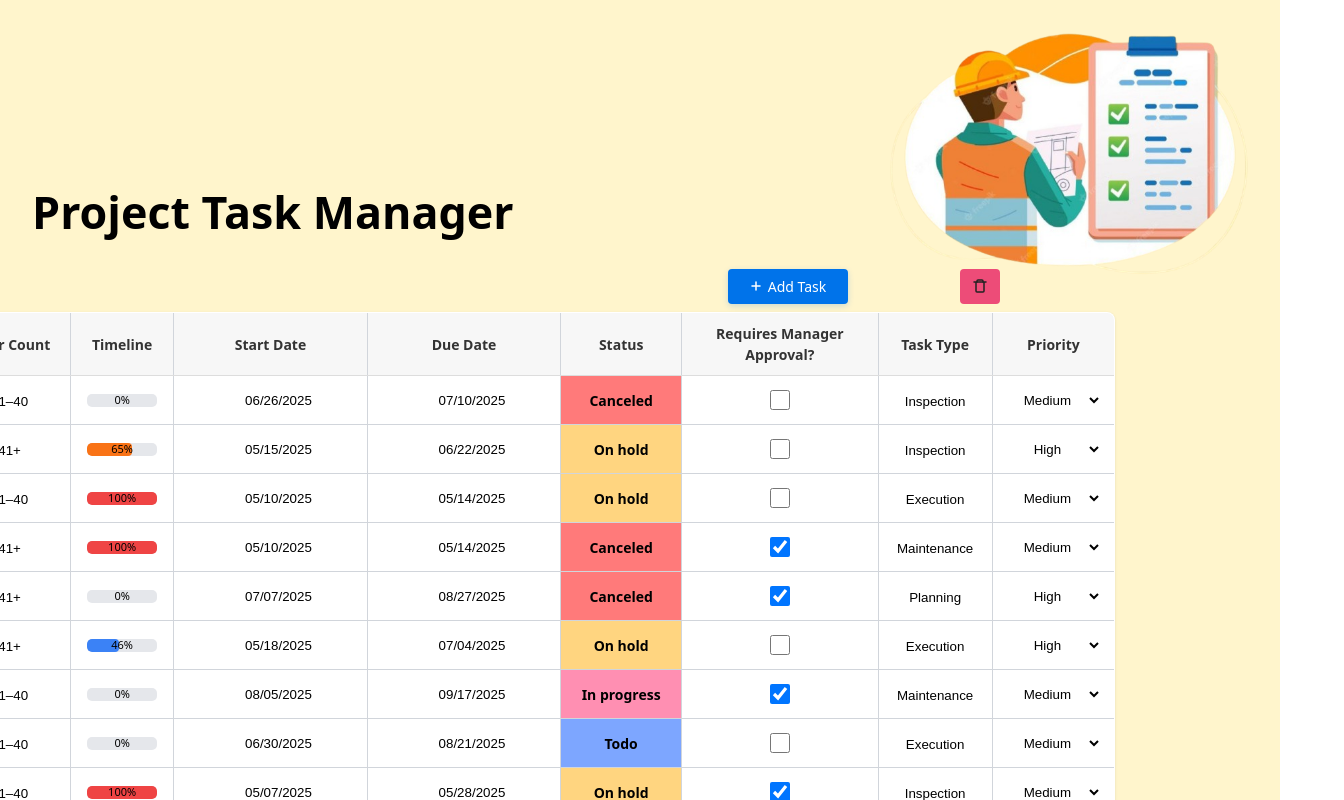
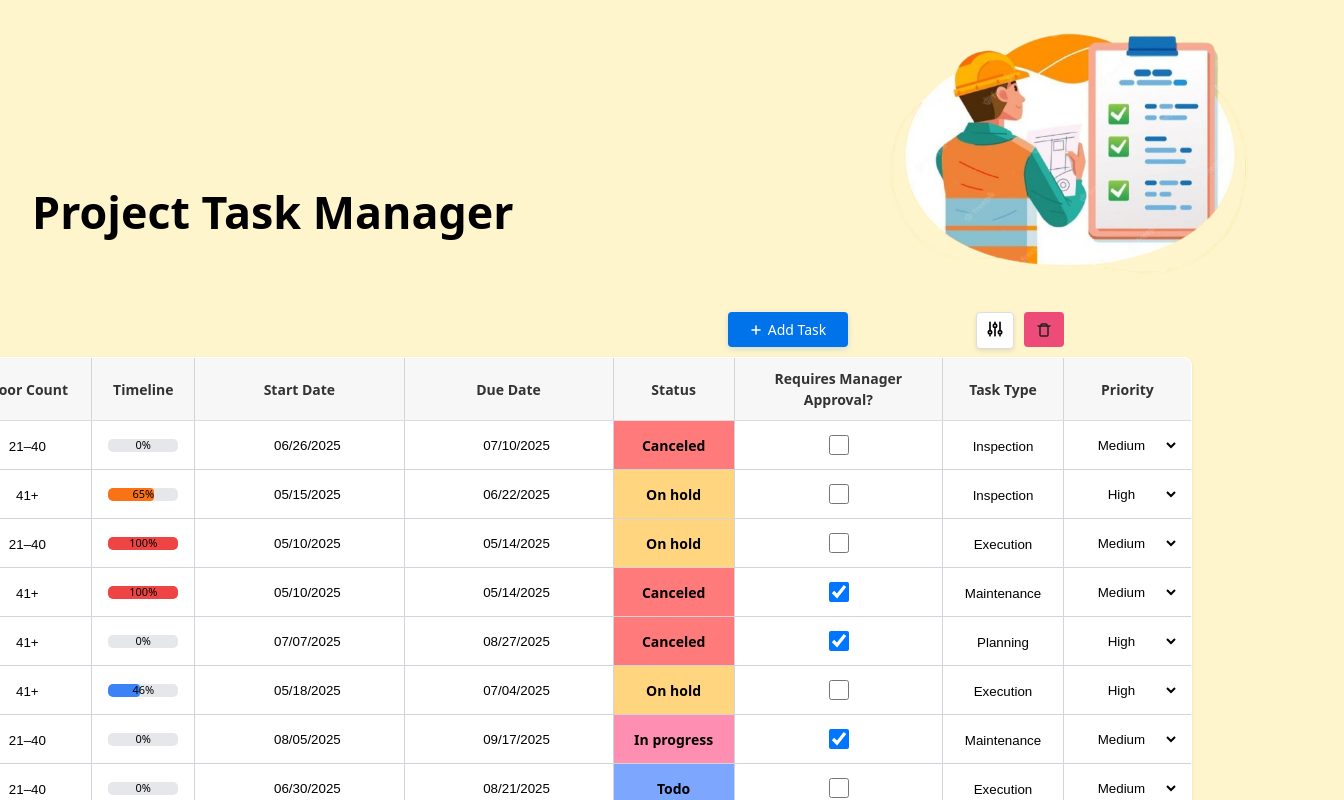
Before and after one commit to NeomiBashari/react-data-table-assignment, a React (Vite) app: page / in a window 1280 px wide. Shown: the top 800 px of the page, 1344 px wide, since content can reach past the window. Built offline with nearby package versions, Linux system fonts and the light colour scheme.

Commit message:
add column filter button to toggle visible table columns

```diff
--- a/package.json
+++ b/package.json
@@ -14,6 +14,7 @@
     "react": "^19.1.0",
     "react-datepicker": "^8.4.0",
     "react-dom": "^19.1.0",
+    "react-icons": "^5.5.0",
     "sass": "^1.89.1"
   },
   "devDependencies": {
--- a/src/components/addTaskButton/AddTaskButton.scss
+++ b/src/components/addTaskButton/AddTaskButton.scss
@@ -1,6 +1,6 @@
 .add-task-button {
   position: absolute;
-  top: 12.3rem;
+  top: 15rem;
   left: -8rem;
   background-color: #177fee;
   color: white;
--- /dev/null
+++ b/src/components/columnFilter/ColumnFilter.scss
@@ -0,0 +1,71 @@
+.column-filter {
+  position: relative;
+  display: inline-block;
+  font-family: 'Arial', sans-serif;
+}
+
+.filter-button {
+  background-color: white;
+  color: black;
+  border: 1px solid #ddd;
+  border-radius: 4px;
+  padding: 6px 8px;
+  cursor: pointer;
+  font-size: 14px;
+  font-weight: 500;
+  transition: background-color 0.2s, transform 0.2s;
+  box-shadow: 0 2px 4px rgba(0, 0, 0, 0.1);
+}
+
+.filter-button:hover {
+  background-color: #f0f0f0;
+  transform: translateY(-1px);
+}
+
+.filter-button svg {
+  color: black;
+}
+
+.filter-dropdown {
+  position: absolute;
+  top: 100%;
+  left: 0;
+  background-color: white;
+  border: 1px solid #ddd;
+  border-radius: 8px;
+  box-shadow: 0 8px 16px rgba(0, 0, 0, 0.1);
+  padding: 12px;
+  z-index: 1000;
+  width: 220px;
+  animation: fadeIn 0.3s ease-in-out;
+}
+
+.filter-option {
+  margin-bottom: 10px;
+  font-size: 14px;
+  color: #333;
+  display: flex;
+  align-items: center;
+  gap: 10px;
+}
+
+.filter-option:last-child {
+  margin-bottom: 0;
+}
+
+.filter-option input {
+  margin-right: 10px;
+  accent-color: #0073e6;
+  cursor: pointer;
+}
+
+@keyframes fadeIn {
+  from {
+    opacity: 0;
+    transform: translateY(-10px);
+  }
+  to {
+    opacity: 1;
+    transform: translateY(0);
+  }
+}
--- /dev/null
+++ b/src/components/columnFilter/ColumnFilter.tsx
@@ -0,0 +1,47 @@
+import React, { useState } from 'react';
+import { HiOutlineAdjustments } from 'react-icons/hi';
+import './ColumnFilter.scss';
+
+interface ColumnFilterProps {
+  headers: { key: string; label: string }[];
+  visibleColumns: Set<string>;
+  onToggleColumn: (key: string) => void;
+}
+
+const ColumnFilter: React.FC<ColumnFilterProps> = ({ headers, visibleColumns, onToggleColumn }) => {
+  const [isOpen, setIsOpen] = useState(false);
+
+  const handleToggle = (key: string) => {
+    onToggleColumn(key);
+  };
+
+  return (
+    <div className="column-filter">
+      <button
+        className="filter-button"
+        onClick={() => setIsOpen(!isOpen)}
+        aria-label="Filter Columns"
+      >
+        <HiOutlineAdjustments size={20} />
+      </button>
+      {isOpen && (
+        <div className="filter-dropdown">
+          {headers.map((header) => (
+            <div key={header.key} className="filter-option">
+              <label>
+                <input
+                  type="checkbox"
+                  checked={visibleColumns.has(header.key)}
+                  onChange={() => handleToggle(header.key)}
+                />
+                {header.label}
+              </label>
+            </div>
+          ))}
+        </div>
+      )}
+    </div>
+  );
+};
+
+export default ColumnFilter;
--- a/src/components/dataTable/DataTable.scss
+++ b/src/components/dataTable/DataTable.scss
@@ -1,6 +1,6 @@
 .datatable-container {
   position: relative;
-  top: 17rem;
+    top: 17rem;
   left: -20rem;
   min-height: calc(100vh - 300px);
   background-color: transparent;
@@ -32,7 +32,7 @@
   font-size: 14px;
   margin-top: 0.5rem;
   position: relative;
-  left: 65%;
+  left: 60%;
   transform: translateX(-50%);
 }
 .datatable-pagination {
@@ -40,7 +40,7 @@
   justify-content: center;
   margin-top: 0.5rem;
   position: relative;
-  left: 15%;
+  left: 10%;
   bottom: 0;
 }
 .datatable-pagination-btn {
@@ -58,3 +58,8 @@
   color: gray;
   cursor: not-allowed;
 }
+.datatable-controls {
+  display: flex;
+  margin-bottom: 0.5rem;
+  margin-left: 76.5rem;
+}
--- a/src/components/dataTable/DataTable.tsx
+++ b/src/components/dataTable/DataTable.tsx
@@ -1,4 +1,4 @@
-import React, { useState, useEffect, useRef } from 'react';
+import React, { useState, useRef } from 'react';
 import { calculateProgressPercentage } from '../..//utils/calculateProgress';
 import 'react-datepicker/dist/react-datepicker.css';
 import './DataTable.scss';
@@ -6,6 +6,7 @@ import type { TableData } from '../../types/table.types';
 import StatusDropdown from '../statusDropdown/StatusDropdown';
 import DeleteButton from '../deleteButton/DeleteButton';
 import TaskTableRow from '../tableRow/TableRow';
+import ColumnFilter from '../columnFilter/ColumnFilter';
 
 type DataTableProps = {
   data: TableData;
@@ -35,6 +36,8 @@ const DataTable: React.FC<DataTableProps> = ({ data, onDataChange }) => {
   const [selectedRowIndex, setSelectedRowIndex] = useState<number | null>(null);
 
   const [sortConfig, setSortConfig] = useState<{ key: string; direction: 'asc' | 'desc' } | null>(null);
+
+  const [visibleColumns, setVisibleColumns] = useState<Set<string>>(new Set(headers.map((header) => header.key)));
 
   const statusColors: { [key: string]: string } = {
     "Todo": "#7da6ff",
@@ -100,7 +103,6 @@ const DataTable: React.FC<DataTableProps> = ({ data, onDataChange }) => {
   };
 
   const handleStatusClick = (rowIndex: number, event: React.MouseEvent) => {
-    // console.log(`Status cell clicked at row index: ${rowIndex}`);
      const actualIndex = currentPage * tasksPerPage + rowIndex;
     if (editingStatusIndex === actualIndex) {
       setEditingStatusIndex(null);
@@ -140,10 +142,26 @@ const DataTable: React.FC<DataTableProps> = ({ data, onDataChange }) => {
     });
   };
 
+  const handleToggleColumn = (key: string) => {
+    setVisibleColumns((prev) => {
+      const newSet = new Set(prev);
+      if (newSet.has(key)) {
+        newSet.delete(key);
+      } else {
+        newSet.add(key);
+      }
+      return newSet;
+    });
+  };
+
   return (
     <div className="datatable-container overflow-x-auto rounded-lg shadow-md relative">
-      {/* Delete Button */}
-      <div className="datatable-delete-button">
+      <div className="datatable-controls">
+        <ColumnFilter
+          headers={headers}
+          visibleColumns={visibleColumns}
+          onToggleColumn={handleToggleColumn}
+        />
         <DeleteButton
           isDisabled={selectedRowIndex === null}
           onDelete={handleConfirmDelete}
@@ -154,6 +172,7 @@ const DataTable: React.FC<DataTableProps> = ({ data, onDataChange }) => {
         <thead className="datatable-thead bg-gray-200">
           <tr>
             {headers.map((header, index) => (
+              visibleColumns.has(header.key) && (
                 <th
                   key={index}
                   className="datatable-th px-4 py-2 text-left font-semibold text-gray-700 cursor-pointer"
@@ -161,6 +180,7 @@ const DataTable: React.FC<DataTableProps> = ({ data, onDataChange }) => {
                 >
                   {header.label}
                 </th>
+              )
             ))}
           </tr>
         </thead>
@@ -170,7 +190,7 @@ const DataTable: React.FC<DataTableProps> = ({ data, onDataChange }) => {
               key={rowIndex}
               row={row}
               rowIndex={rowIndex}
-              headers={headers}
+              headers={headers.filter((header) => visibleColumns.has(header.key))}
               isSelected={rowIndex === selectedRowIndex}
               statusColors={statusColors}
               onSelect={() => handleRowClick(rowIndex)}
--- a/src/components/deleteButton/DeleteButton.scss
+++ b/src/components/deleteButton/DeleteButton.scss
@@ -1,9 +1,8 @@
 .delete-btn {
   background-color: #ed4c78;
   position: absolute;
-  top: -1.7rem;
+  top: 1rem;
   right: -6rem;
-  gap: 0.5rem;
   border-radius: 4px;
   width: 40px;
   height: 35px;
```
Also changed, not shown: 1 other file (tests, documents, lock files or other folders). Lines whose indentation alone changed are shown as unchanged.
